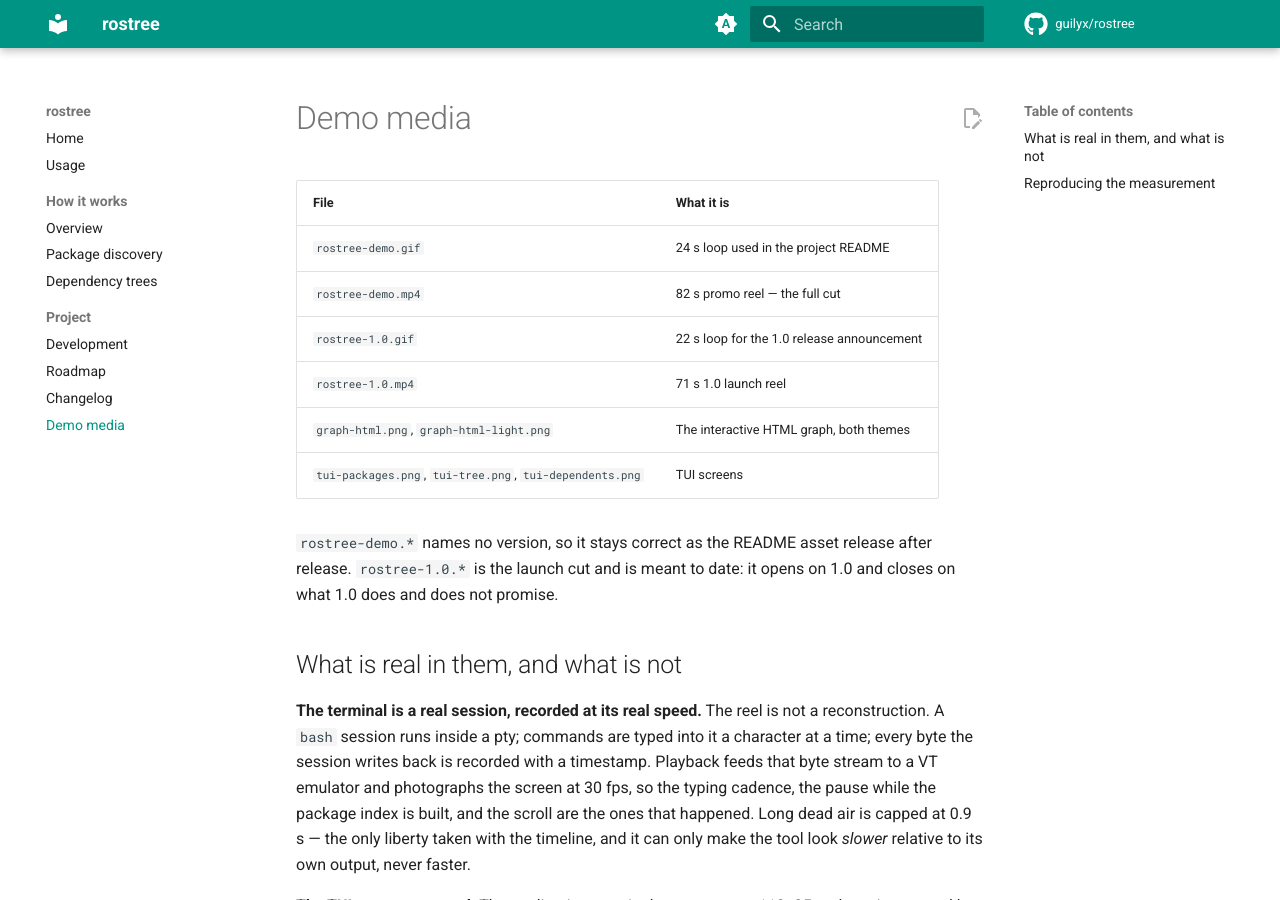
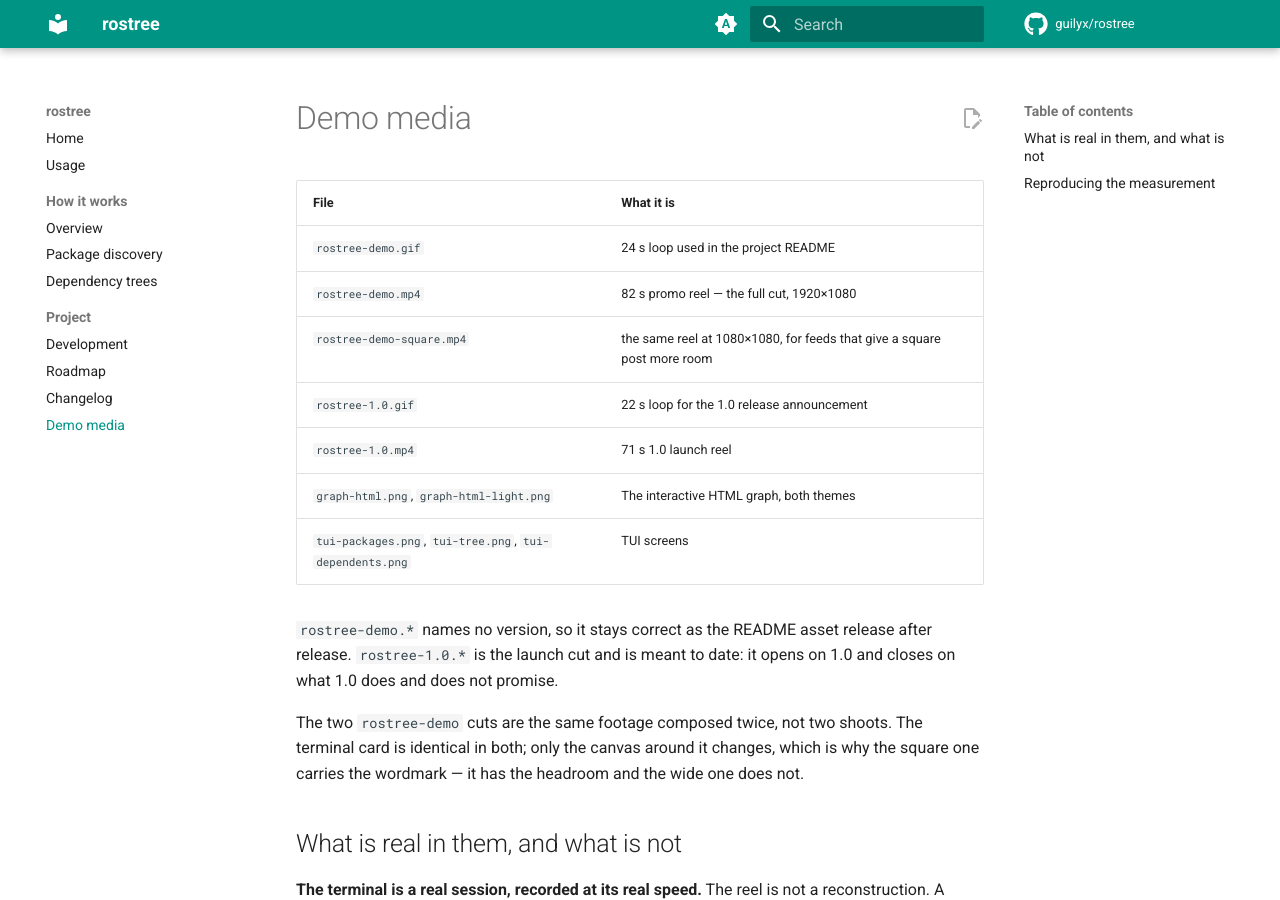
Before and after one commit to guilyx/rostree, an MkDocs documentation site: the page built from docs/media/README.md, in a window 1280 px wide and 900 px high. Built offline with MkDocs 1.6.1 and Material for MkDocs 9.7.7, drawn with Linux system fonts in a browser that asks for light colours; comment, search, counter and statistics services are not loaded.

Commit message:
docs: add a 1:1 cut of the reel for square feeds
Same footage, composed twice. The compositor now takes an aspect profile, so
the terminal card is rendered once and only the canvas around it changes —
1920x1080 for a desktop feed, 1080x1080 for one that gives a square post more
vertical room on a phone.

The square framing has headroom above the card that the wide one does not, so
it carries the wordmark and moves the chapter tag under it; the caption sits
against the bottom of the card in both rather than at a fixed height, because
a short command produces a short card and a fixed caption line left the two
stranded at opposite ends of the frame.

Co-Authored-By: Claude Opus 5 <noreply@anthropic.com>
Claude-Session: https://claude.ai/code/session_013onJsKC3kfPFHJizygrfts

```diff
--- a/docs/media/README.md
+++ b/docs/media/README.md
@@ -3,7 +3,8 @@
 | File | What it is |
 |------|-----------|
 | `rostree-demo.gif` | 24 s loop used in the project README |
-| `rostree-demo.mp4` | 82 s promo reel — the full cut |
+| `rostree-demo.mp4` | 82 s promo reel — the full cut, 1920×1080 |
+| `rostree-demo-square.mp4` | the same reel at 1080×1080, for feeds that give a square post more room |
 | `rostree-1.0.gif` | 22 s loop for the 1.0 release announcement |
 | `rostree-1.0.mp4` | 71 s 1.0 launch reel |
 | `graph-html.png`, `graph-html-light.png` | The interactive HTML graph, both themes |
@@ -12,6 +13,11 @@
 `rostree-demo.*` names no version, so it stays correct as the README asset release
 after release. `rostree-1.0.*` is the launch cut and is meant to date: it opens on
 1.0 and closes on what 1.0 does and does not promise.
+
+The two `rostree-demo` cuts are the same footage composed twice, not two shoots.
+The terminal card is identical in both; only the canvas around it changes, which is
+why the square one carries the wordmark — it has the headroom and the wide one does
+not.
 
 ## What is real in them, and what is not
 
```
Also changed, not shown: CHANGELOG.md (+4 -1 lines), 1 other file.
